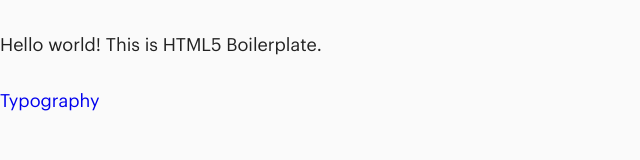
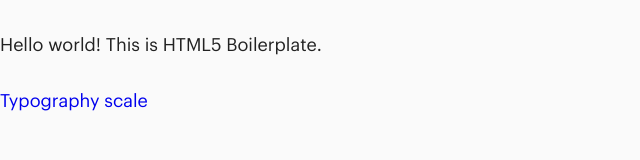
Before and after one commit to sharksandrobots/swan-test, a website built with Parcel: page index.html in a window 1280 px wide. Shown: the full height of the page, 0-640 px from the left. Built offline with nearby package versions, Linux system fonts and the light colour scheme.

Commit message:
Update index.html

```diff
--- a/index.html
+++ b/index.html
@@ -27,7 +27,7 @@
 
   <!-- Add your site or application content here -->
   <p>Hello world! This is HTML5 Boilerplate.</p>
-  <p><a href="/visual-design/typography.html">Typography</a></p>
+  <p><a href="/visual-design/typography.html">Typography scale</a></p>
   <script src="js/vendor/modernizr-3.11.2.min.js"></script>
   <script src="js/plugins.js"></script>
   <script src="js/main.js"></script>
```
